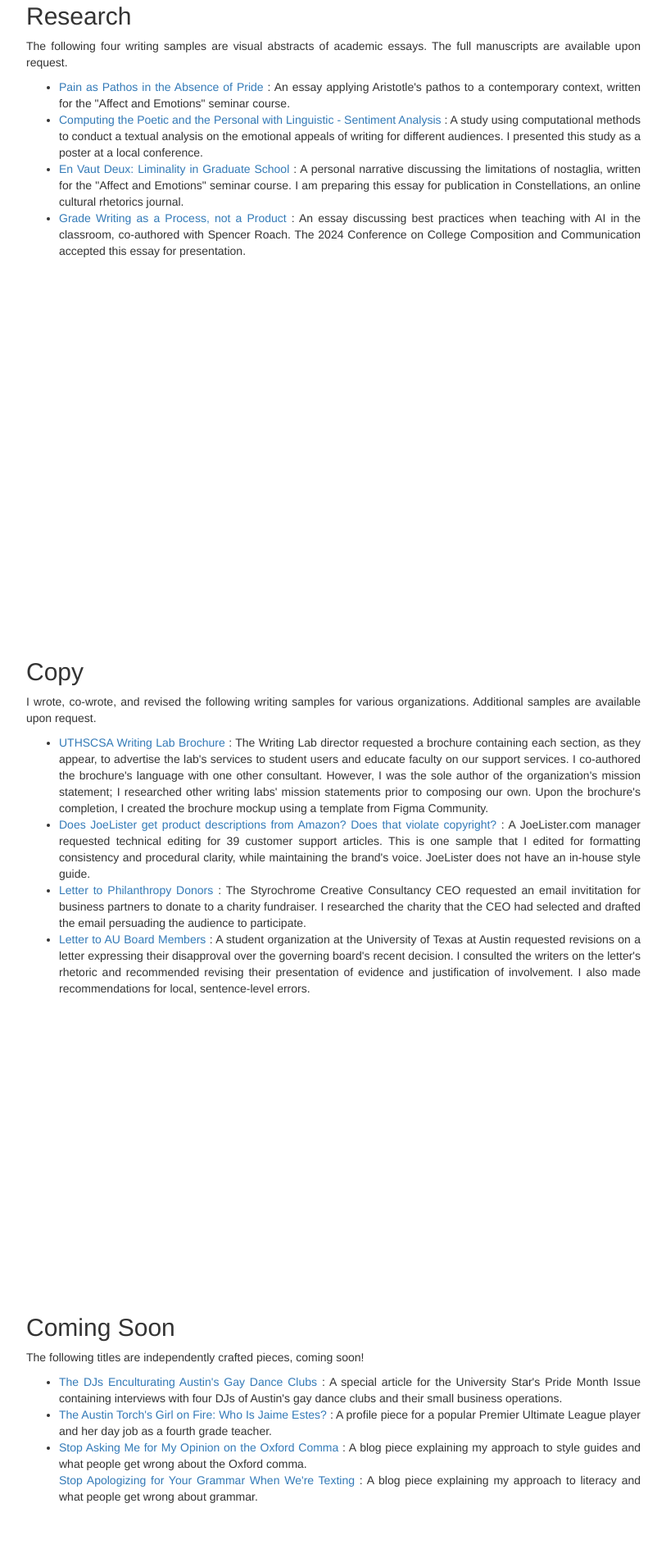
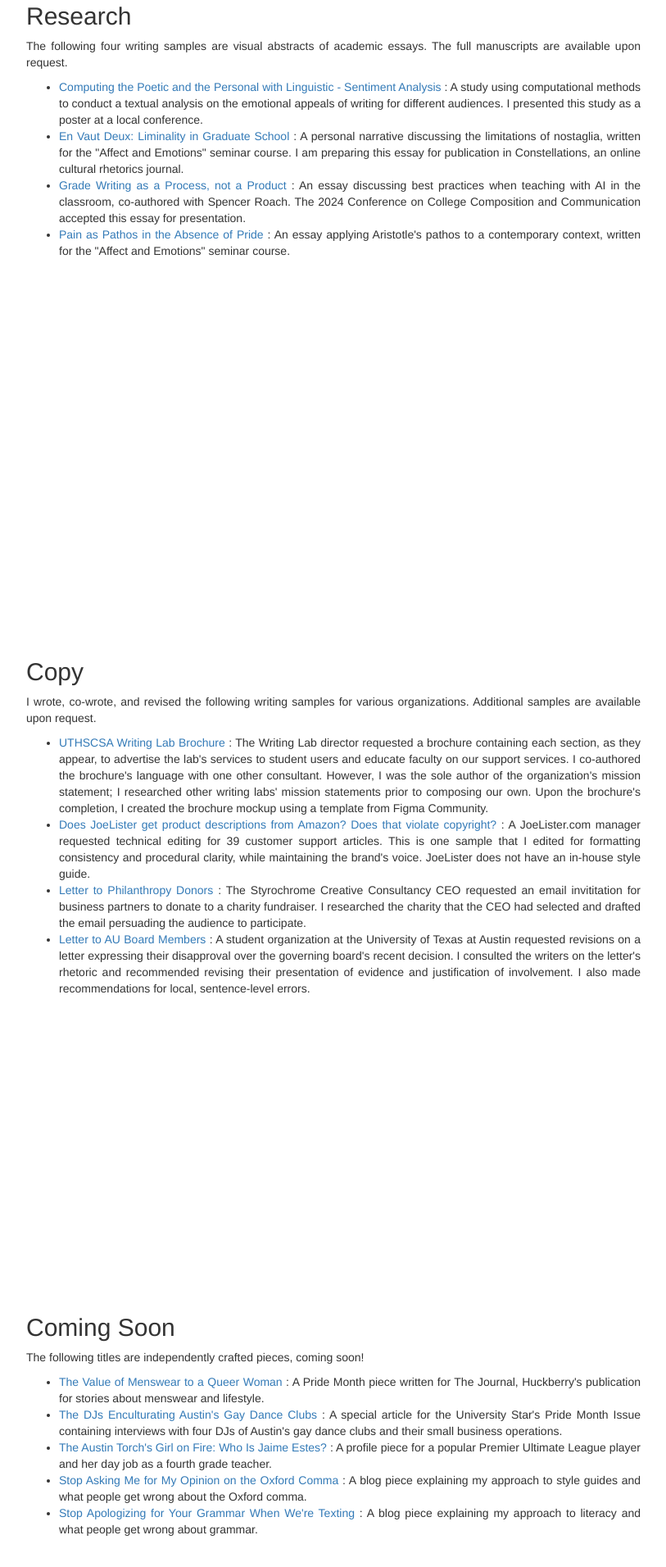
Before and after one commit to mindyradike/mindyradike.github.io, a plain HTML site: page index.html in a window 1280 px wide. Shown: the part 888-2800 px from the top of the page at 82% size, without its empty margins (38-851 px from the left). Drawn offline with nearby package versions, Linux system fonts and the light colour scheme.

Commit message:
Update index.html

```diff
--- a/index.html
+++ b/index.html
@@ -93,15 +93,15 @@
                   <div> <p> The following four writing samples are visual abstracts of academic essays. The full manuscripts are available upon request. </p> </div>
                 <ul>
                   <li>
-                    <a href="painpathos.pdf" , target="_blank">Pain as Pathos in the Absence of Pride</a> : An essay applying Aristotle's pathos to a contemporary context, written for the "Affect and Emotions" seminar course.
-                  </li>
-                  <li>
                     <a href="sentimentanalysis.pdf" , target="_blank">Computing the Poetic and the Personal with Linguistic - Sentiment Analysis</a> : A study using computational methods to conduct a textual analysis on the emotional appeals of writing for different audiences. I presented this study as a poster at a local conference.
                   </li>
                   <li>
                     <a href="envautdeux.pdf" , target="_blank">En Vaut Deux: Liminality in Graduate School</a> : A personal narrative discussing the limitations of nostaglia, written for the "Affect and Emotions" seminar course. I am preparing this essay for publication in Constellations, an online cultural rhetorics journal.
                   <li>
                     <a href="gradewriting.pdf" , target="_blank">Grade Writing as a Process, not a Product</a> : An essay discussing best practices when teaching with AI in the classroom, co-authored with Spencer Roach. The 2024 Conference on College Composition and Communication accepted this essay for presentation.
+                  </li>
+		  <li>
+                    <a href="painpathos.pdf" , target="_blank">Pain as Pathos in the Absence of Pride</a> : An essay applying Aristotle's pathos to a contemporary context, written for the "Affect and Emotions" seminar course.
                   </li>
                 </ul>
               </div>
@@ -130,6 +130,9 @@
                 <div> <p> The following titles are independently crafted pieces, coming soon! </p> </div>
               <ul>
                 <li>
+		  <a href="https://huckberry.com/journal" , target="_blank">The Value of Menswear to a Queer Woman </a> : A Pride Month piece written for The Journal, Huckberry's publication for stories about menswear and lifestyle.
+		</li>
+		<li>
                   <a href="https://universitystar.com/" , target="_blank">The DJs Enculturating Austin's Gay Dance Clubs </a> : A special article for the University Star's Pride Month Issue containing interviews with four DJs of Austin's gay dance clubs and their small business operations.
                 </li>
                 <li>
@@ -138,8 +141,10 @@
                 <li>
                   <a href="https://medium.com/@mindyradike" , target="_blank" >Stop Asking Me for My Opinion on the Oxford Comma </a> : A blog piece explaining my approach to style guides and what people get wrong about the Oxford comma.
                 </li>
+		<li>
                   <a href="https://medium.com/@mindyradike" , target="_blank" >Stop Apologizing for Your Grammar When We're Texting </a> : A blog piece explaining my approach to literacy and what people get wrong about grammar.
-              </ul>
+              	</li>
+	      </ul>
               </div>
             <!-- CV and Resume -->
               <div class="col-md-8" style="height: 100vh;text-align:justify;">
```
